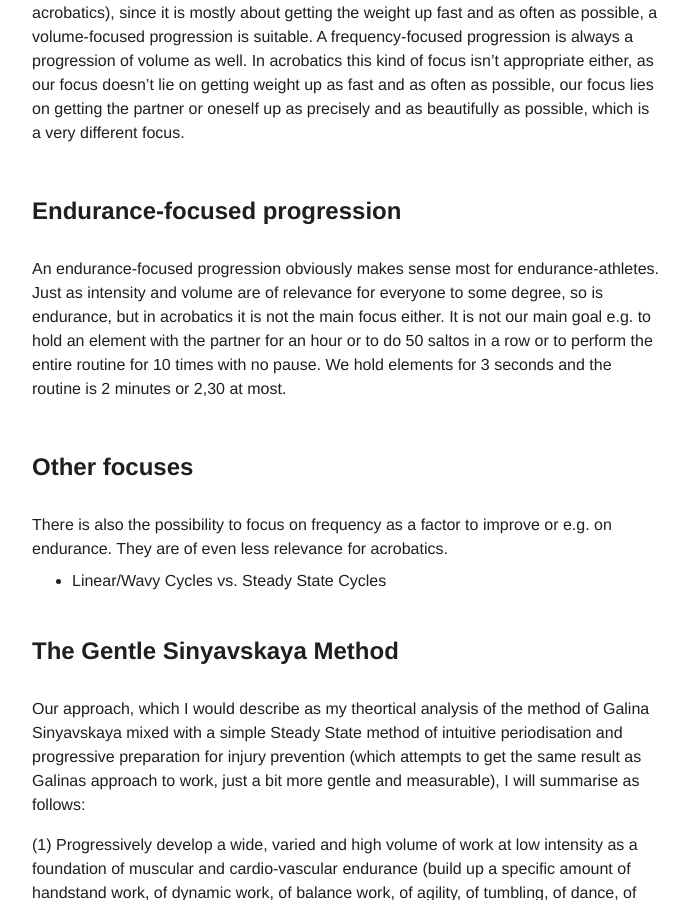
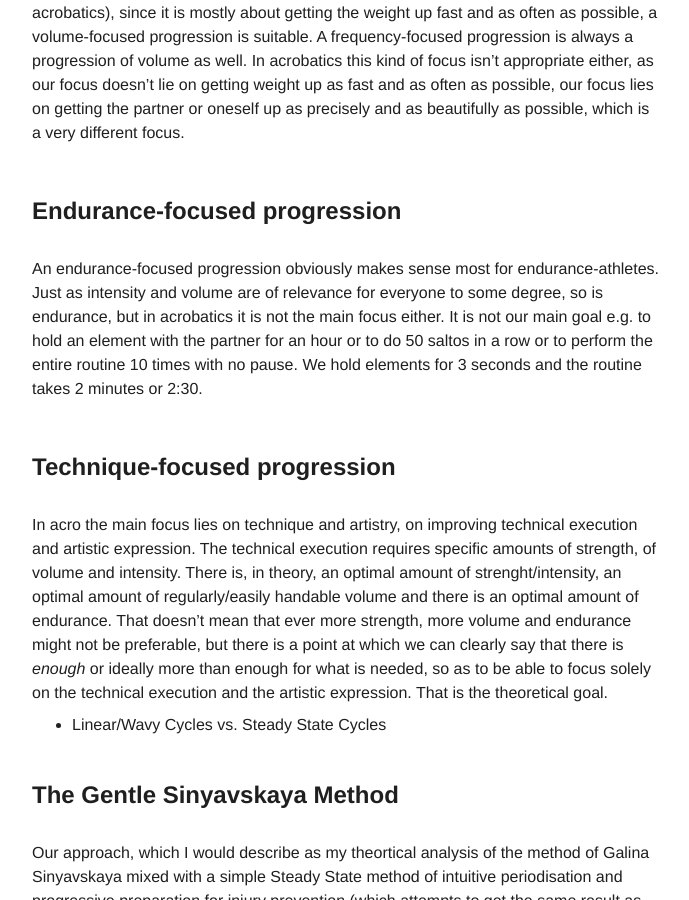
Before and after one commit to floshin/acrolib, a Jekyll site: the page built from training/periodisation.md, in a window 1280 px wide and 900 px high, scrolled down 2587 px. Shown: the whole window, without its empty margins (293-982 px from the left). Built offline with Jekyll 4.4.1, drawn with Linux system fonts in a browser that asks for light colours; our own code applies the rules of GitHub Pages for plain Markdown files.

Commit message:
Update periodisation.md

```diff
--- a/training/periodisation.md
+++ b/training/periodisation.md
@@ -39,13 +39,12 @@ If one doesn't necessarily want more and more strength, but e.g. has to move a v
 
 ## Endurance-focused progression
 
-An endurance-focused progression obviously makes sense most for endurance-athletes. Just as intensity and volume are of relevance for everyone to some degree, so is endurance, but in acrobatics it is not the main focus either. It is not our main goal e.g. to hold an element with the partner for an hour or to do 50 saltos in a row or to perform the entire routine for 10 times with no pause. We hold elements for 3 seconds and the routine is 2 minutes or 2,30 at most.
+An endurance-focused progression obviously makes sense most for endurance-athletes. Just as intensity and volume are of relevance for everyone to some degree, so is endurance, but in acrobatics it is not the main focus either. It is not our main goal e.g. to hold an element with the partner for an hour or to do 50 saltos in a row or to perform the entire routine 10 times with no pause. We hold elements for 3 seconds and the routine takes 2 minutes or 2:30.
 
+## Technique-focused progression
 
+In acro the main focus lies on technique and artistry, on improving technical execution and artistic expression. The technical execution requires specific amounts of strength, of volume and intensity. There is, in theory, an optimal amount of strenght/intensity, an optimal amount of regularly/easily handable volume and there is an optimal amount of endurance. That doesn't mean that ever more strength, more volume and endurance might not be preferable, but there is a point at which we can clearly say that there is *enough* or ideally more than enough for what is needed, so as to be able to focus solely on the technical execution and the artistic expression. That is the theoretical goal.
 
-## Other focuses
-
-There is also the possibility to focus on frequency as a factor to improve or e.g. on endurance. They are of even less relevance for acrobatics.
 
 
 * Linear/Wavy Cycles vs. Steady State Cycles
```
